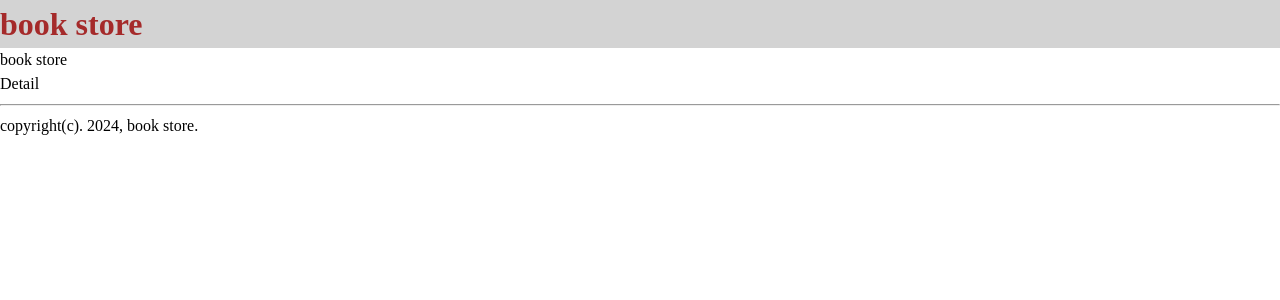
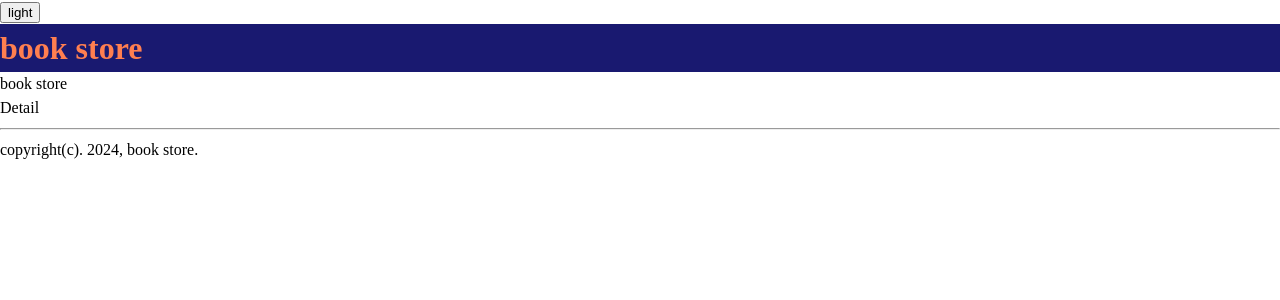
Before and after one commit to Ag-crane/devcourse-full-3, a React (Create React App) app in the folder 09-book-store/: page / in a window 1280 px wide. Shown: the top 300 px of the page. Built offline with nearby package versions, Linux system fonts and the light colour scheme.

Commit message:
ThemeSwitcher 추가 (App에서 state로 관리)

```diff
--- a/09-book-store/src/App.tsx
+++ b/09-book-store/src/App.tsx
@@ -3,13 +3,18 @@ import Detail from "./pages/Detail";
 import Home from "./pages/Home";
 import { GlobalStyle } from "./style/global";
 import { ThemeProvider } from "styled-components";
-import { dark, light } from "./style/theme";
+import { getTheme, ThemeName } from "./style/theme";
+import ThemeSwitcher from "./components/header/ThemeSwitcher";
+import { useState } from "react";
 
 function App() {
+    const [themeName, setThemeName] = useState<ThemeName>("light");
+
     return (
         <>
-            <ThemeProvider theme={light}>
-                <GlobalStyle themeName="light" />
+            <ThemeProvider theme={getTheme}>
+                <GlobalStyle themeName={themeName} />
+                <ThemeSwitcher themeName={themeName} setThemeName={setThemeName}/>
                 <Layout>
                     <Home />
                     <Detail />
--- /dev/null
+++ b/09-book-store/src/components/header/ThemeSwitcher.tsx
@@ -0,0 +1,16 @@
+import { ThemeName } from "../../style/theme";
+
+interface Props {
+    themeName: ThemeName;
+    setThemeName: (themeName: ThemeName) => void;
+}
+
+function ThemeSwitcher({ themeName, setThemeName }: Props) {
+    const toggleThemeName = () => {
+        setThemeName(themeName === "light" ? "dark" : "light");
+    }
+
+    return <button onClick={toggleThemeName}>{themeName}</button>;
+}
+
+export default ThemeSwitcher;
--- a/09-book-store/src/style/global.ts
+++ b/09-book-store/src/style/global.ts
@@ -10,6 +10,7 @@ export const GlobalStyle = createGlobalStyle<Props>`
     body {
         padding: 0;
         margin: 0;
+        background-color: ${({ themeName }) => themeName === "light" ? "white" : "black"};
     },
     h1 {
         margin: 0;
--- a/09-book-store/src/style/theme.ts
+++ b/09-book-store/src/style/theme.ts
@@ -25,3 +25,7 @@ export const dark: Theme = {
         third: "darkgreen",
     },
 };
+
+export const getTheme = (themeName: ThemeName) => {
+    return themeName === "light" ? light : dark;
+}
```
